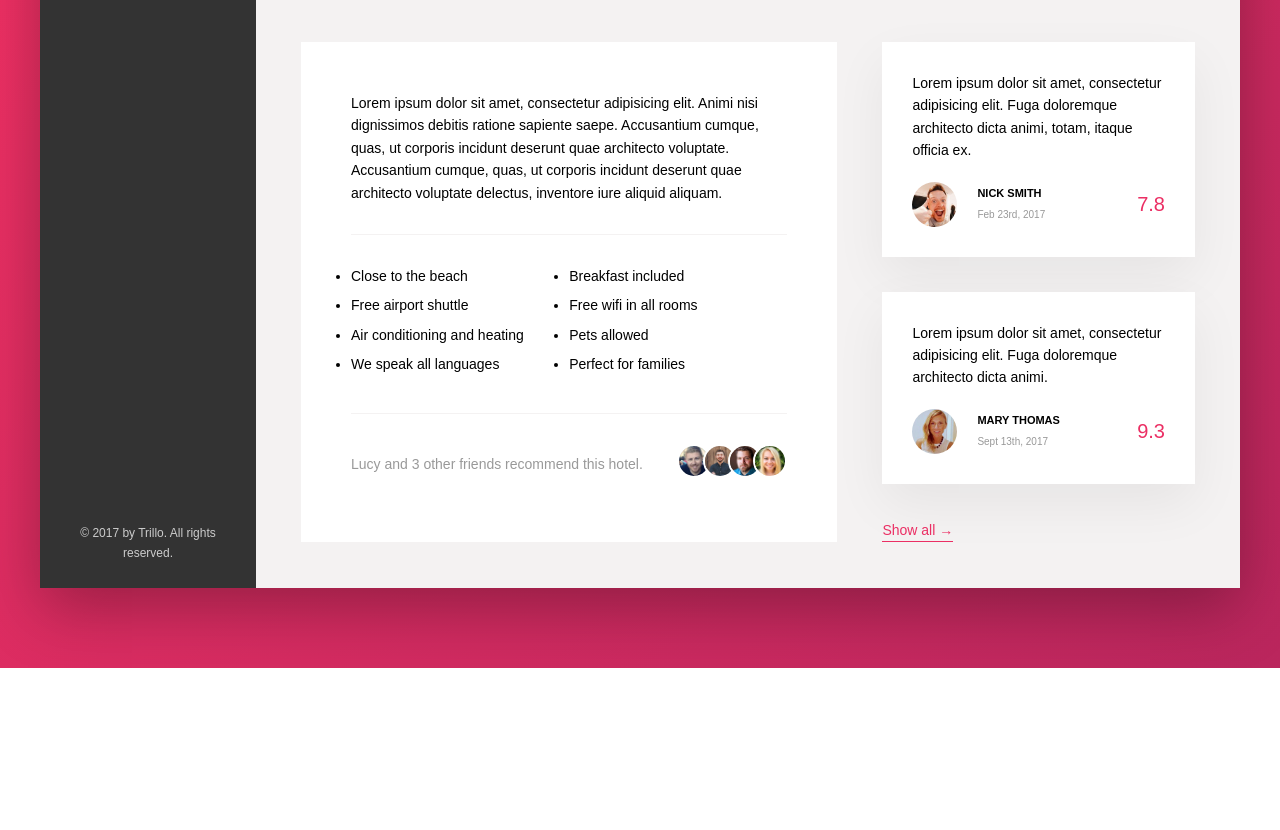
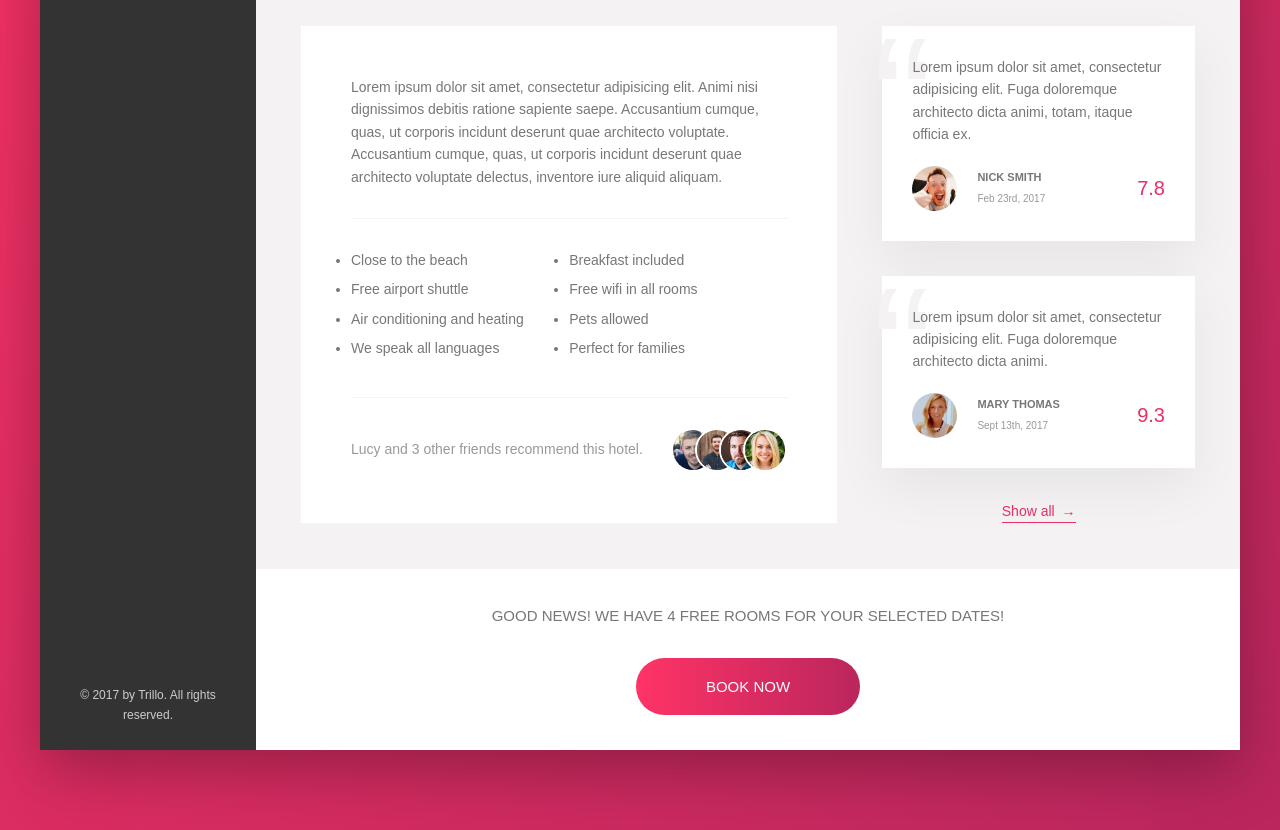
Before and after one commit to cemmanuelonyema/Trillo, a website: page index.html in a window 1280 px wide. Shown: the part 621-1451 px from the top of the page. Before the commit the page ends 1289 px from the top, so only its background shows below. Drawn offline with Linux system fonts and the light colour scheme.

Commit message:
added the cta section

```diff
--- a/index.html
+++ b/index.html
@@ -99,15 +99,12 @@
 				<div class="gallery">
 					<figure class="gallery__item">
 						<img src="img/hotel-1.jpg" alt="Photo of hotel 1" class="gallery__photo">
-						<figcaption class="gallery__caption" >View 1</figcaption>
 					</figure>
 					<figure class="gallery__item">
 						<img src="img/hotel-2.jpg" alt="Photo of hotel 2" class="gallery__photo">
-						<figcaption class="gallery__caption" >View 2</figcaption>
 					</figure>
 					<figure class="gallery__item">
 						<img src="img/hotel-3.jpg" alt="Photo of hotel 3" class="gallery__photo">
-						<figcaption class="gallery__caption" >View 3</figcaption>
 					</figure>
 				</div>
 
@@ -179,6 +176,7 @@
                         </div>
 
                         <div class="user-reviews">
+
                             <figure class="review">
                                 <blockquote class="review__text">
                                     Lorem ipsum dolor sit amet, consectetur adipisicing elit. Fuga doloremque architecto dicta animi, totam, itaque officia ex.
@@ -209,8 +207,9 @@
 
                             <button class="btn-inline">Show all <span>&rarr;</span></button>
                         </div>
+                    </div>
 
-                        <!-- <div class="cta">
+					<div class="cta">
 						<h2 class="cta__book-now">
 							Good news! We have 4 free rooms for your selected dates!
 						</h2>
@@ -218,8 +217,6 @@
 							<span class="btn__visible">Book now</span>
 							<span class="btn__invisible">Only 4 rooms left</span>
 						</button>
-                        </div> -->
-
 					</div>
 			</main>
 		</div>
--- a/sass/_base.scss
+++ b/sass/_base.scss
@@ -40,7 +40,7 @@ body {
     font-family: " open sans", sans-serif;
     font-weight: 400;
     line-height: 1.6;
-    color: var(--color-grey-dark);
+    color: var(--grey-dark-2);
     background-image: linear-gradient(to right bottom, var(--primary-color-light), var(--primary-color-dark));
     background-size: cover;
     background-repeat: no-repeat;
--- a/sass/_component.scss
+++ b/sass/_component.scss
@@ -302,15 +302,25 @@
     background-color: transparent;
     cursor: pointer;
 
+    span {
+        margin-left: 3px;
+        transition: margin-left .3s;
+    }
+
     &:hover {
         color: var(--color-grey-dark-1);
+
+        span {
+            margin-left: 8px;
         }
     }
 
-.btn-inline:focus {
+    &:focus {
         outline: none;
         animation: pulsate 1s infinite;
     }
+}
+
 
 
 @keyframes pulsate {
@@ -355,6 +365,7 @@
         flex: 0 0 50%;
         margin-bottom: .7rem;
     }
+
     // &__item::before{
     //     content: "";
     //     display : inline-block;
@@ -375,29 +386,30 @@
 ////////////////////////////////////////
 // Recommend
 
-.recommend{
+.recommend {
     font: size 1.3rem;
     color: var(--grey-dark-3);
     display: flex;
     align-items: center;
 
-    &__count{
+    &__count {
         margin-right: auto;
 
     }
-    &__friends{
 
+    &__friends {
+        display: flex;
     }
 
-    &__photo{
+    &__photo {
         box-sizing: content-box;
-        height: 3rem;
-        width: 3rem;
+        height: 4rem;
+        width: 4rem;
         border-radius: 50%;
         border: 2px solid var(--white);
 
-        &:not(:last-child){
-            margin-right: -1.25rem;
+        &:not(:last-child) {
+            margin-right: -2rem;
         }
 
     }
@@ -409,23 +421,27 @@
 ////////////////////////////////////////
 // Reviews
 
-.review{
+.review {
     background-color: var(--white);
     box-shadow: var(--shadow-light);
     padding: 3rem;
     margin-bottom: 3.5rem;
+    position: relative;
 
-    &__text{
+    &__text {
+        position: relative;
+        z-index: 5;
 
     }
-    &__user{
+
+    &__user {
         display: flex;
         align-items: center;
         margin-top: 2rem;
 
     }
 
-    &__photo{
+    &__photo {
         height: 4.5rem;
         width: 4.5rem;
         border-radius: 50%;
@@ -433,27 +449,104 @@
 
     }
 
-    &__user-box{
+    &__user-box {
         margin-right: auto;
     }
 
-    &__user-name{
-        font-size:1.1rem;
+    &__user-name {
+        font-size: 1.1rem;
         font-weight: 600;
         margin-bottom: .4rem;
         text-transform: uppercase;
     }
 
-    &__user-date{
+    &__user-date {
         font-size: 1rem;
         font-weight: 300;
         color: var(--grey-dark-3)
     }
 
-    &__rating{
+    &__rating {
         color: var(--primary-color);
         font-size: 2rem;
-        font-weight:300;
+        font-weight: 300;
 
     }
+
+    &::before {
+        content: "\201C";
+        position: absolute;
+        top: 7rem;
+        left: -1rem;
+        line-height: 1rem;
+        z-index: 1;
+        font-size: 18rem;
+        color: var(--grey-light-2);
     }
+}
+
+
+.cta {
+    text-align: center;
+    padding: 3.5rem 0;
+    background-color: var(--white);
+
+
+    &__book-now {
+        margin-bottom: 3rem;
+        text-transform: uppercase;
+        font: size 1.5rem;
+        font-weight: 300;
+    }
+
+}
+
+.btn {
+    font-size: 1.5rem;
+    font-weight: 300;
+    position: relative;
+    border-radius: 100px;
+    border: none;
+    text-transform: uppercase;
+    background-image: linear-gradient(to right, var(--primary-color-light), var(--primary-color-dark));
+    color: var(--white);
+    overflow: hidden;
+    cursor: pointer;
+    transition: all .6s;
+
+    &>*{
+        transition: all .6s;
+        height: 100%;
+        width: 100%;
+        display: inline-block;
+
+    }
+
+    &__visible {
+        padding:  2rem 7rem;
+    }
+
+    &__invisible {
+        position: absolute;
+        padding:  2rem 0;
+        left: 0;
+        top: -100%;
+    }
+    &:hover {
+        background-image: linear-gradient(to left, var(--primary-color-light), var(--primary-color-dark));
+
+    }
+
+    &:hover &__visible{
+        transform: translateY(100%);
+    }
+
+    &:hover &__invisible{
+        top: 0;
+    }
+
+    &:focus{
+        outline: none;
+        animation: pulsate 1s infinite;
+    }
+}
--- a/sass/_layout.scss
+++ b/sass/_layout.scss
@@ -59,4 +59,8 @@
 
 .user-reviews{
     flex: 1;
+    display: flex;
+    flex-direction: column;
+    align-items: center;
+
 }
```
Also changed, not shown: css/style.css. Lines whose indentation alone changed are shown as unchanged.
